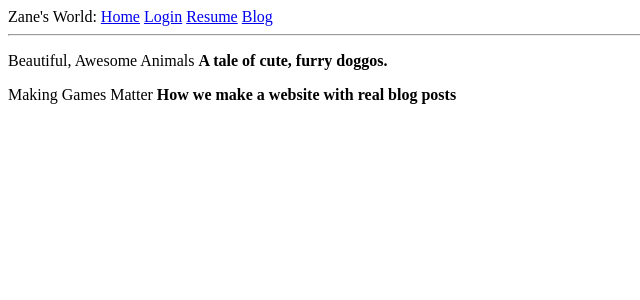
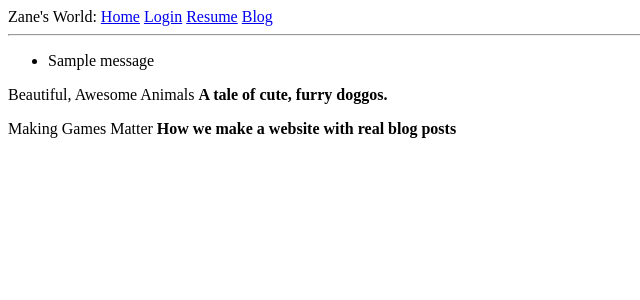
Before and after one commit to znd4/personalWebsite, a Flask app: page /blog in a window 1280 px wide. Shown: the top 300 px of the page, without its empty margins (0-640 px from the left). Run offline with Flask 2, Linux system fonts and the light colour scheme; tables that the repository leaves empty hold one stand-in row (values such as "Sample post"); one stand-in notice (Sample message) is shown.

Commit message:
add message rendering

```diff
--- a/znd4/templates/base.html
+++ b/znd4/templates/base.html
@@ -19,6 +19,11 @@
     <hr>
     {% with messages = get_flashed_messages() %}
     {% if messages %}
+    <ul>
+        {% for message in messages %}
+        <li>{{ message }}</li>
+        {% endfor %}
+    </ul>
     {% endif %}
     {% endwith %}
     {% block content %}{% endblock %}
```
